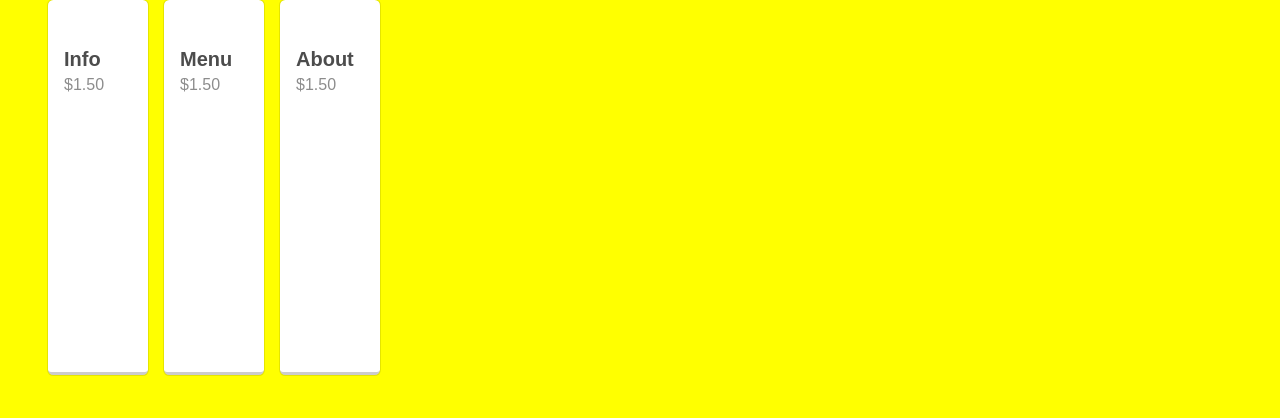
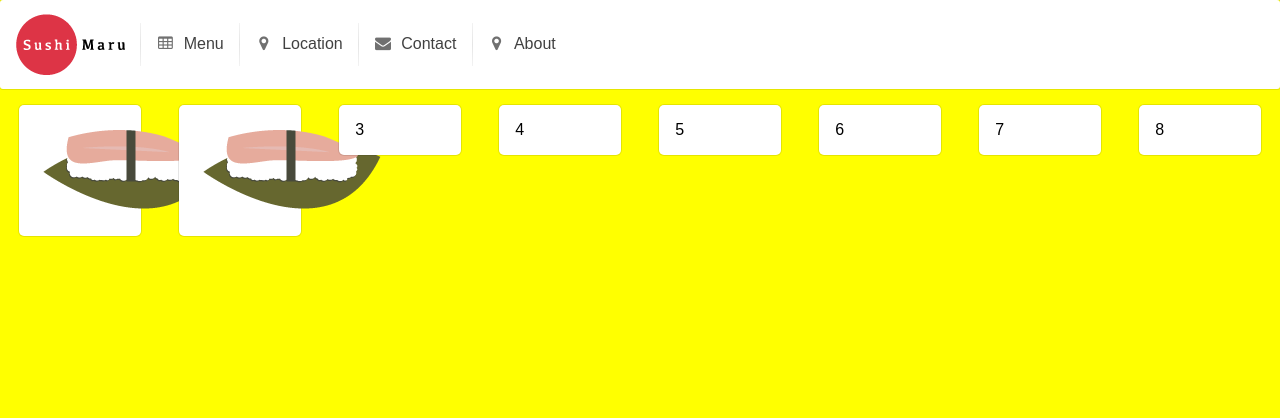
Before and after one commit to garrettdoll/p3-restaurant, a plain HTML site: page index.html in a window 1280 px wide. Drawn offline with nearby package versions, Linux system fonts and the light colour scheme.

Commit message:
experimenting with sushi illustrations

```diff
--- a/css/styles.css
+++ b/css/styles.css
@@ -1,30 +1,3 @@
-.ui.items > .row > .item, .ui.items > .item {
-display: block;
-float: left;
-position: relative;
-top: 0px;
-width: 100px;
-height: 10px;
-margin: 0em 0.5em 2.5em;
-padding: 0em;
-background-color: #FFFFFF;
-line-height: 1.2;
-font-size: 1em;
--webkit-box-shadow: 0px 0px 0px 1px rgba(0, 0, 0, 0.1);
-box-shadow: 0px 0px 0px 1px rgba(0, 0, 0, 0.1);
-border-bottom: 0.2em solid rgba(0, 0, 0, 0.2);
-border-radius: 0.33em;
--webkit-transition: -webkit-box-shadow 0.2s ease;
--moz-transition: box-shadow 0.2s ease;
-transition: box-shadow 0.2s ease;
-padding: 0.5em;
-}
-
-
-
-
-
-
 
 
 
--- a/index.html
+++ b/index.html
@@ -19,7 +19,7 @@
 <body>
 
 
-<!--
+
 
 
 <div class="ui grid">
@@ -35,20 +35,21 @@
   </a>
 
 
-  <a class="item">
-    <i class="home icon"></i> Home
+  <a href="http://www.google.com" class="item">
+    <i class="table icon"></i> Menu
   </a>
 
-  <a class="item">
-    <i class="table icon"></i> Menu
+            <a class="item">
+    <i class="map marker icon"></i> Location
   </a>
+
 
   <a class="item">
     <i class="mail icon"></i> Contact
   </a>
 
-          <a class="item">
-    <i class="map marker icon"></i> Location
+            <a class="item">
+    <i class="map marker icon"></i> About
   </a>
 
 
@@ -56,64 +57,73 @@
 </div>
 
 
-  <div class="eight wide column">
 
-    <img src="http://placehold.it/100" alt="" title="Hello, I am a pop-up." />
 
-      <p>Lorem ipsum dolor sit amet, consectetur adipisicing elit. Officiis maxime, sit repudiandae vel est. Nulla ullam consequuntur fuga nobis ipsa quas debitis suscipit veritatis quasi illo recusandae iste, incidunt perferendis.</p>
 
+<div class="ui eight column grid">
+
+    <div class="column">
+      <div class="ui segment">
+          <img src="img/sushi_1.png" alt="logo" />
+
+      </div>
+    </div>
+
+
+    <div class="column">
+      <div class="ui segment">
+          <img src="img/sushi_1.png" alt="logo" />
+      </div>
+    </div>
+
+
+  <div class="column">
+    <div class="ui segment">
+      3
+    </div>
   </div>
 
 
-  <div class="eight wide column">
+  <div class="column">
+    <div class="ui segment">
+        4
+    </div>
+  </div>
 
-      <p>Lorem ipsum dolor sit amet, consectetur adipisicing elit. A, quasi, officia unde molestiae porro quibusdam nesciunt eius maxime ullam autem vero, delectus tempore atque excepturi. Voluptas voluptate nulla, doloribus aliquid.</p>
 
+    <div class="column">
+      <div class="ui segment">
+      5
+      </div>
+    </div>
+
+
+  <div class="column">
+    <div class="ui segment">
+      6
+    </div>
+  </div>
+
+
+  <div class="column">
+    <div class="ui segment">
+      7
+    </div>
+  </div>
+
+
+  <div class="column">
+    <div class="ui segment">
+      8
+    </div>
   </div>
 
 
 
-</div>
-
-
--->
-
-
-  <ul class="ui items">
-
-
-     <li class="item">
-      <div class="content">
-
-        <h4 class="name">Info</h4>
-        <p class="description">$1.50</p>
-
-      </div>
-    </li>
-
-     <li class="item">
-      <div class="content">
-
-        <h4 class="name">Menu</h4>
-        <p class="description">$1.50</p>
-
-      </div>
-    </li>
-
-     <li class="item">
-      <div class="content">
-
-        <h4 class="name">About</h4>
-        <p class="description">$1.50</p>
-
-      </div>
-    </li>
-
-  </ul>
 
 
 
-
+</div>
 
 
 
```
Also changed, not shown: img/sushi_1.png (added), img/sushi_2.png (added).
